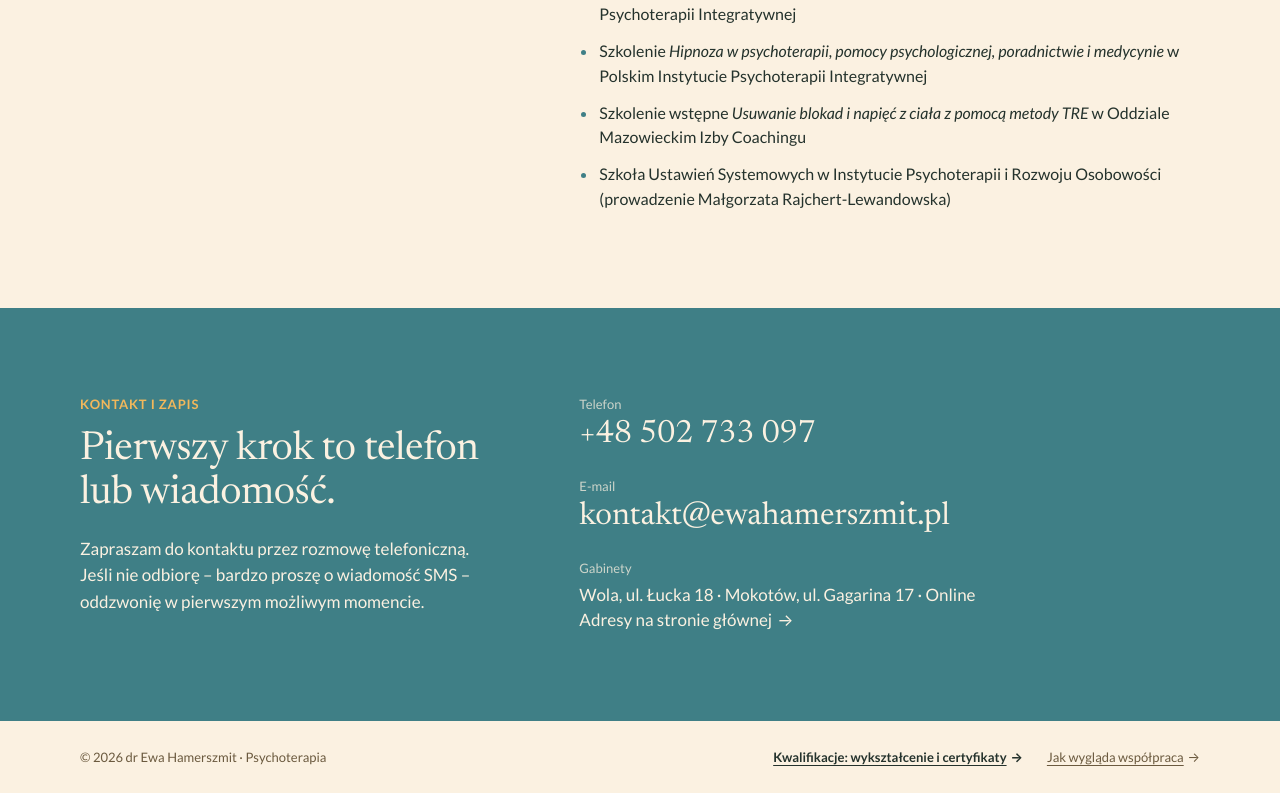
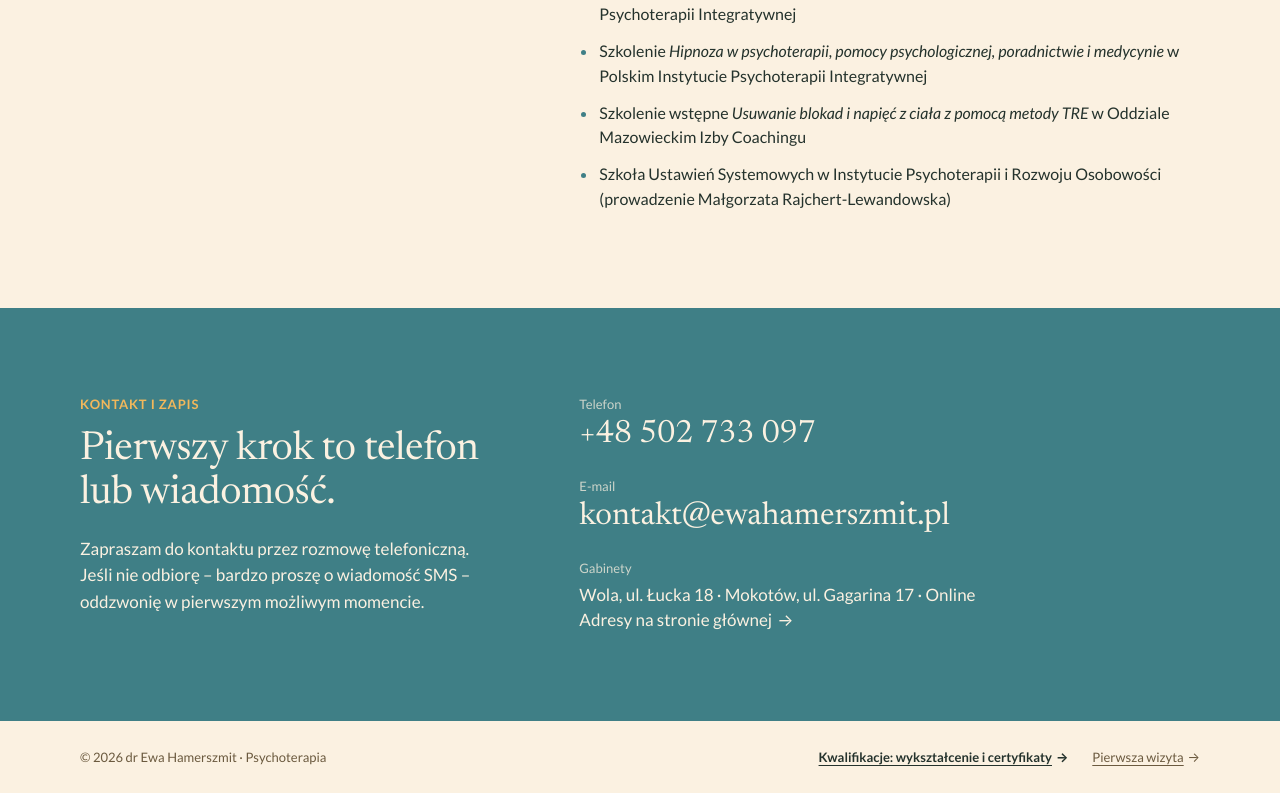
Before and after one commit to khamer1410/ewa-psycho-webpage, a plain HTML site: page kwalifikacje.html in a window 1280 px wide. Shown: the part 3012-3805 px from the top of the page. Drawn offline with Linux system fonts and the light colour scheme.

Commit message:
Stopka i tytuł podstrony: „Pierwsza wizyta”
Link w stopce na wszystkich stronach, <title> i og:title podstrony
pierwsza-wizyta.html zgodne z nazwą w menu.

Co-Authored-By: Claude Opus 5.5 <noreply@anthropic.com>

```diff
--- a/kwalifikacje.html
+++ b/kwalifikacje.html
@@ -270,7 +270,7 @@
   <span>© 2026 dr Ewa Hamerszmit · Psychoterapia</span>
   <nav class="footer__links" aria-label="Więcej informacji">
     <a class="link-page" href="kwalifikacje.html" aria-current="page">Kwalifikacje: wykształcenie i certyfikaty</a>
-    <a class="link-page" href="pierwsza-wizyta.html">Jak wygląda współpraca</a>
+    <a class="link-page" href="pierwsza-wizyta.html">Pierwsza wizyta</a>
   </nav>
 </footer>
 
```
Also changed, not shown: index.html (+1 -1 lines), pierwsza-wizyta.html (+3 -3 lines), 1 other file.
